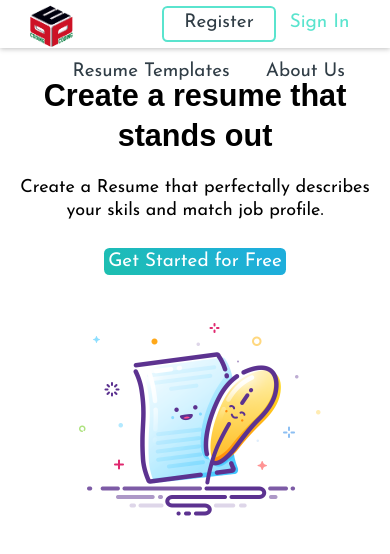
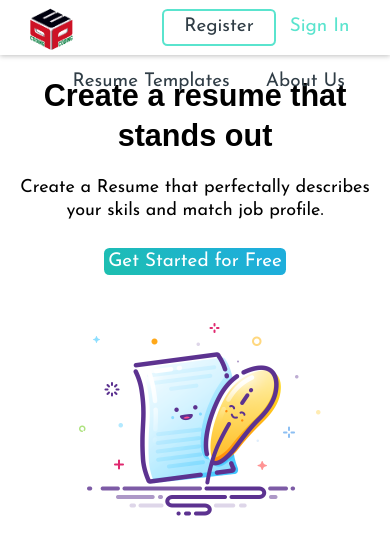
Before and after one commit to nehasingh-git/pep-resume-builder, a React (Create React App) app: page / in a window 390 px wide. Shown: the top 554 px of the page. Built offline with nearby package versions, Linux system fonts and the light colour scheme.

Commit message:
header scss

```diff
--- a/src/static/scss/common.scss
+++ b/src/static/scss/common.scss
@@ -1,9 +1,5 @@
 
 
-.header{
-  height: 55px;
-  background: whitesmoke;
-}
 
 
 
@@ -74,132 +70,8 @@ ul {
   margin-top: 50px;
 }
 
-.header {
-  position: fixed !important;
-  top: 0;
-  width: 100%;
-  z-index: 9990;
-  background-color: #FFF;
-  border-left: none !important;
-  border-top: none !important;
-  border-right: none !important;
-  box-shadow: 0 1px 5px 0 rgba(0, 0, 0, .25);
-  padding: 0 3rem 0 2.6rem
-}
-
 .text-blue {
   color: #5ae4ce !important;
-}
-
-.nav {
-  width: 100%;
-  margin: 0 auto;
-  height: 100%;
-  z-index: 9999999999;
-  position: relative;
-
-}
-
-.nav a {
-  color: #303D46;
-  white-space: nowrap;
-  line-height: 1;
-  text-decoration: none !important
-}
-
-.nav ul {
-  width: 100%;
-  margin: 0 auto;
-  height: 100%;
-  z-index: 9999999999;
-  position: relative;
-
-}
-
-.nav li {
-  vertical-align: middle;
-  display: inline-block;
-  height: auto;
-  margin-bottom: 0;
-  padding: 2rem;
-  box-sizing: border-box;
-  width: auto;
-  z-index: 9999;
-}
-
-.header .btnv-1,
-.header .btnv-3 {
-  font-size: 2.1rem !important;
-  padding: .7rem 1.5rem !important;
-}
-
-
-.header .logo {
-  position: absolute;
-  left: 0;
-  width: 59px;
-  height: 50px;
-  top: 30%;
-  margin-top: -13px;
-  background: url(/images/logo.png) no-repeat;
-  background-size: 59px 50px
-}
-
-
-
-
-
-
-.nav ul {
-  float: right;
-  justify-content: flex-end;
-  display: flex;
-  align-items: center;
-  flex: 1;
-  height: 100%;
-  margin-bottom: 0;
-  width: auto
-}
-
-.nav li {
-  vertical-align: middle;
-  display: inline-block;
-  height: auto;
-  margin-bottom: 0;
-  padding: 2rem;
-  box-sizing: border-box;
-  width: auto;
-  z-index: 9999
-}
-
-
-.nav .signin {
-  padding-left: 0;
-  padding-right: 0
-}
-
-.nav .signup {
-  border: 2px solid #5ae4ce;
-  padding: 7px !important;
-  border-radius: 0.6rem;
-}
-
-.nav .signup:hover {
-  background: linear-gradient(45deg, #1DBFAF 0, #1EAEDB 85%, #1EAEDB 100%);
-}
-
-.nav .signup a:hover {
-  color: white !important;
-}
-
-.nav .signin a:hover {
-  color: black !important;
-}
-
-
-.nav a:hover {
-  color: #5ae4ce;
-  text-decoration: underline red;
 }
 
 .lp-resume {
@@ -214,28 +86,7 @@ ul {
 
 
 
-.header {
-  height: 56px
-}
 
-
-@media only screen and (max-width:600px) {
-
-  .header-padding-top,
-  .main {
-    padding-top: 88px;
-    padding-bottom: 100px
-  }
-
-  .main.header-no-padding-no-extra {
-    padding-top: 48px
-  }
-
-  .header {
-    padding-top: 0;
-    height: 48px
-  }
-}
 
 .btn {
   position: relative;
--- a/src/static/scss/header.scss
+++ b/src/static/scss/header.scss
@@ -1,12 +1,99 @@
-// .header {
-//     position: fixed !important;
-//     top: 0;
-//     width: 100%;
-//     z-index: 9990;
-//     background-color: #FFF;
-//     border-left: none !important;
-//     border-top: none !important;
-//     border-right: none !important;
-//     box-shadow: 0 1px 5px 0 rgba(0, 0, 0, .25);
-//     padding: 0 3rem 0 2.6rem
-//   }
+.header {
+    position: fixed !important;
+    top: 0;
+    width: 100%;
+    z-index: 9990;
+    background-color: #FFF;
+    border-left: none !important;
+    border-top: none !important;
+    border-right: none !important;
+    box-shadow: 0 1px 5px 0 rgba(0, 0, 0, .25);
+    padding: 0 3rem 0 2.6rem;
+    height: 55px;
+
+    .logo {
+        position: absolute;
+        left: 0;
+        width: 59px;
+        height: 50px;
+        top: 30%;
+        margin-top: -13px;
+        background: url(/images/logo.png) no-repeat;
+        background-size: 59px 50px
+    }
+
+    .btnv-1,
+    .btnv-3 {
+        font-size: 2.1rem !important;
+        padding: .7rem 1.5rem !important;
+    }
+}
+
+.nav {
+    width: 100%;
+    margin: 0 auto;
+    height: 100%;
+    z-index: 9999999999;
+    position: relative;
+     a {
+        color: #303D46;
+        white-space: nowrap;
+        line-height: 1;
+        text-decoration: none !important
+    }
+
+    ul {
+        width: 100%;
+        margin: 0 auto;
+        height: 100%;
+        z-index: 9999999999;
+        position: relative;
+        float: right;
+        justify-content: flex-end;
+        display: flex;
+        align-items: center;
+        flex: 1;
+        margin-bottom: 0;
+        width: auto
+
+    }
+
+    li {
+        vertical-align: middle;
+        display: inline-block;
+        height: auto;
+        margin-bottom: 0;
+        padding: 2rem;
+        box-sizing: border-box;
+        width: auto;
+        z-index: 9999;
+
+    }
+
+    .signin {
+        padding-left: 0;
+        padding-right: 0;
+
+        a:hover {
+            color: black !important;
+        }
+    }
+
+    .signup {
+        border: 2px solid #5ae4ce;
+        padding: 7px !important;
+        border-radius: 0.6rem;
+        a:hover {
+            color: white !important;
+        }
+        &:hover {
+            background: linear-gradient(45deg, #1DBFAF 0, #1EAEDB 85%, #1EAEDB 100%);
+        }
+    }
+
+
+    a:hover {
+        color: #5ae4ce;
+        text-decoration: underline red;
+    }
+}
```
